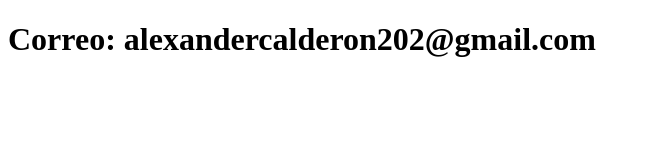
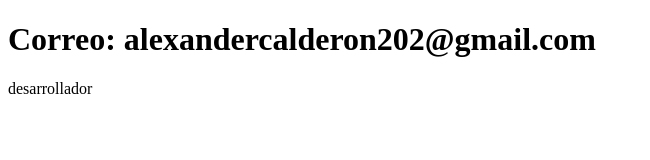
Before and after one commit to alexanderjcalderon/sistema-de-registro, a plain HTML site: page contacto.html in a window 1280 px wide. Shown: the whole page, without its empty margins (0-650 px from the left). Drawn offline with Linux system fonts and the light colour scheme.

Commit message:
Actualiza el Contacto

```diff
--- a/contacto.html
+++ b/contacto.html
@@ -7,5 +7,6 @@
 </head>
 <body>
     <h1>Correo: alexandercalderon202@gmail.com</h1>
+    <p>desarrollador</p>
 </body>
 </html>
```
